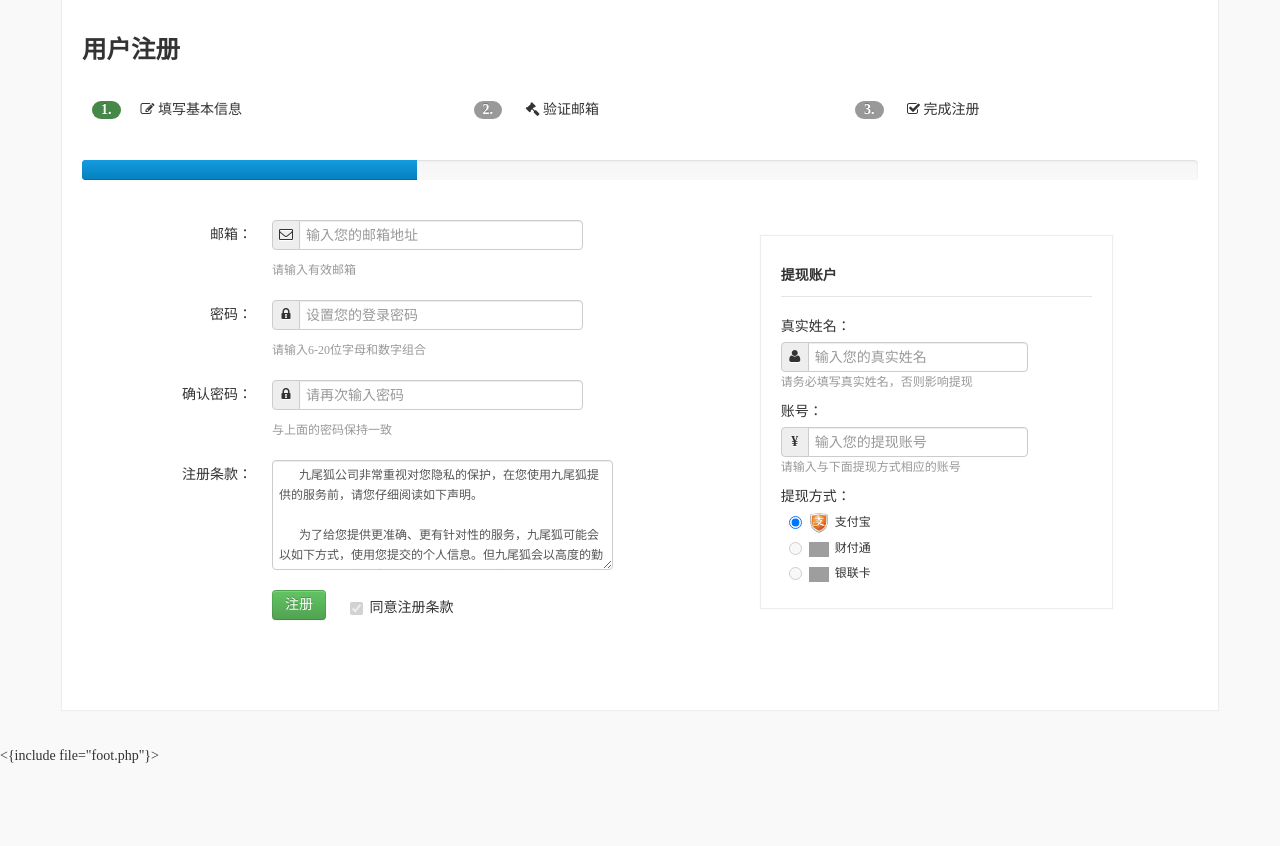
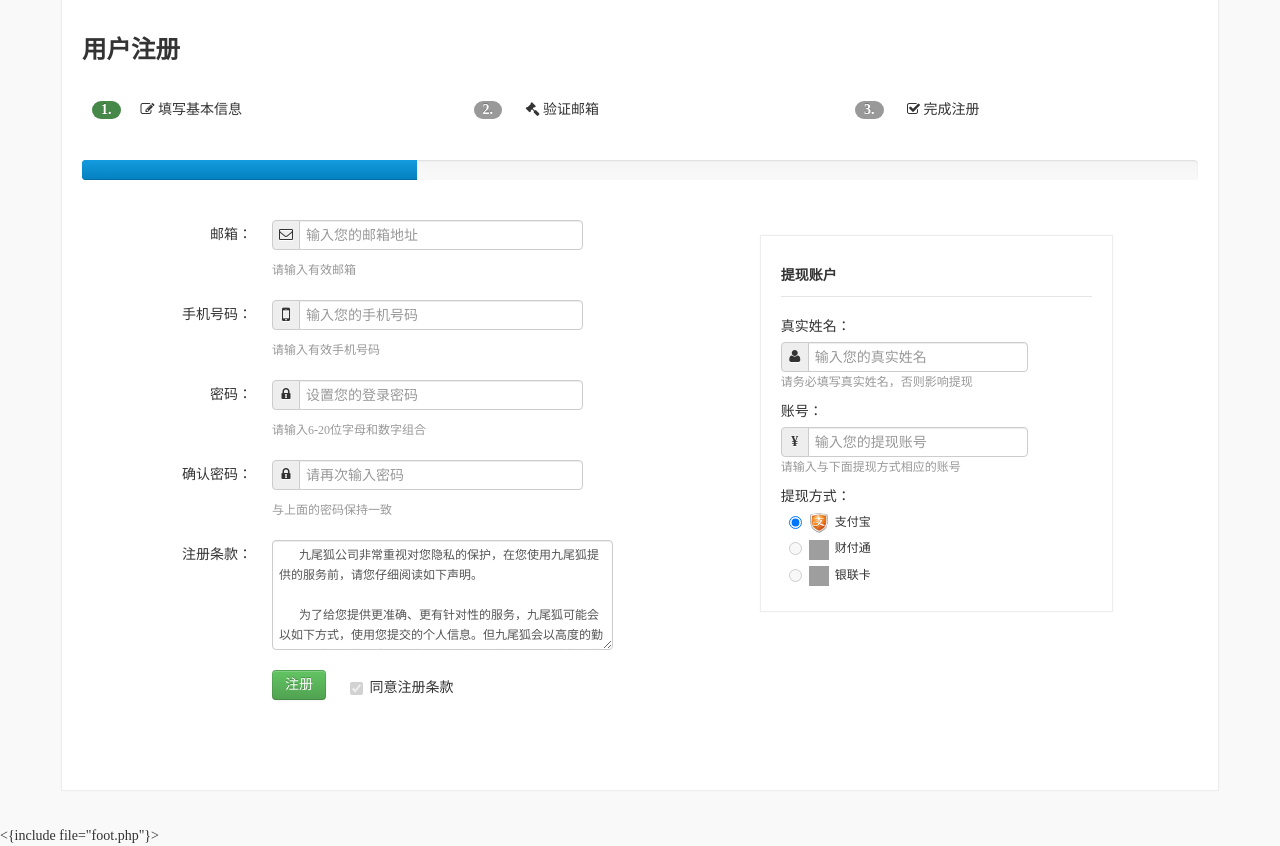
Before and after one commit to admarket/code, a PHP site: page /tpl/signup.php in a window 1280 px wide. Shown: the part 56-902 px from the top of the page. Before the commit the page ends 819 px from the top, so only its background shows below. Run offline with PHP 8.4, Linux system fonts and the light colour scheme; grey boxes are pictures that could not be loaded.

Commit message:
修正找回密码bug，修正用户激活邮件bug，添加手机号码注册信息

```diff
--- a/controller/ctrade.php
+++ b/controller/ctrade.php
@@ -15,6 +15,8 @@ class ctrade extends spController
 		$product=$this->spArgs("product");
 		$price=intval($this->spArgs("price"));
 		$number=intval($this->spArgs("number"));
+		$startTime = time();  // 当前时间戳
+   		$endTime = strtotime("+'.$number.' days", $startTime);  // 30天后的时间戳
 		$buyer=$_SESSION['user']['id'];
 		$seller=$this->spArgs("seller");
 		$newTrade = array(
@@ -22,6 +24,7 @@ class ctrade extends spController
                         "product" => $product,
                         "price" => $price,
                         "number" => $number ,
+                        "endTime" =>date("Y-m-d H:i:s", $endTime), // 格式化日期
                         "buyer" => $buyer,
                         "seller"=>$seller
                 );
@@ -41,6 +44,8 @@ class ctrade extends spController
 			$adCheck=$user->find($conditions);
 			if($adCheck["state"]==1){
 				echo '该广告位已经出售，请选择其他广告位';
+			}else if($product=""||$product==0){
+				echo '请先添加您的产品！';
 			}else{
 				//更新广告位状态为出售
 				 $newrow = array(
--- a/controller/main.php
+++ b/controller/main.php
@@ -44,7 +44,7 @@ class main extends spController
                 $mail = spClass('spEmail');
                 $email=$this->spArgs("email"); // 用spArgs接收spUrl传过来的email
                 $emailx=$this->encryptEmail($email);
-                $address="http://www.eadmarket.com/active_member.html?ticket=".$emailx;
+                $address="http://".$_SERVER['SERVER_NAME'].spUrl('cuser', 'verify')."?ticket=".$emailx;
                 $addition="<p>此邮件为系统自动发送的邮件，请勿直接回复</p>";
                 $mailsubject = "广告市场注册验证邮箱";//邮件主题
                 $mailbody = "<h4> 请点击下面验证地址进行验证：</h4>"."<p> <a href=".$address.">".$address."<a></p>".$addition;//邮件内容
--- a/controller/sub.php
+++ b/controller/sub.php
@@ -1,6 +1,12 @@
 <?php
 class sub extends spController
 {
+     public function __construct(){
+        parent::__construct(); // 要先启动父类的构造函数
+        if($_SESSION['user']==""){
+            $this->jump(spUrl('main', 'login'));
+        }
+    }
     function dashboard(){
         if($_SESSION['user']['type']==0){
             $this->jump(spUrl('sub', 'product')); // 跳转到首页
--- a/tpl/detail.php
+++ b/tpl/detail.php
@@ -272,7 +272,7 @@
                               $.msg('购买成功！','color:green;');
                               location.reload();
                             }else{
-                              $.msg('网络原因导致购买失败！');
+                              $.msg(data);
                             }
                          }else{
                             $.msg('发送请求失败！');
--- a/tpl/signup.php
+++ b/tpl/signup.php
@@ -47,9 +47,19 @@
                         <div class="input-prepend">
                           <span class="add-on"><i class="icon-envelope"></i></span>
                           <input id="email" type="text" placeholder="输入您的邮箱地址" class="input-xlarge">
-                          <i class="icon-ok ok" id="email-ok" style="">dfs</i>
                         </div>
                         <p class="help-block" id="email-msg">请输入有效邮箱</p>
+                      </div>
+                </div>
+                <div  class="control-group">
+                      <!-- Text input-->
+                      <label class="control-label" for="input01">手机号码：</label>
+                      <div class="controls">
+                        <div class="input-prepend">
+                          <span class="add-on"><i class="icon-mobile-phone icon-large"></i></span>
+                          <input id="phone" type="text" placeholder="输入您的手机号码" class="input-xlarge">
+                        </div>
+                        <p class="help-block" id="phone-msg">请输入有效手机号码</p>
                       </div>
                 </div>
                 <div class="control-group">
@@ -164,17 +174,17 @@
                   <div class="span5">
                     <label class="radio" style="font-size:12px;">
                       <input type="radio" name="payment" id="payment1" value="0" checked>
-                      <img src="/img/alipay.ico" width="20px" height="20px"/>
+                      <img src="/img/alipay.ico" width="20" height="20" style="width:20px;height:20px;"/>
                       &nbsp;支付宝&nbsp;
                     </label>
                     <label class="radio" style="font-size:12px;">
-                      <img src="/img/tenpay.ico" width="20px" height="20px"/>
+                      <img src="/img/tenpay.ico" width="20" height="20" style="width:20px;height:20px;"/>
                       <input type="radio" name="payment" id="payment2" value="1" disabled="disabled">
                       &nbsp;财付通&nbsp;
                     </label>
                     <label class="radio" style="font-size:12px;">
                     <input type="radio" name="payment" id="payment3" value="2"  disabled="disabled">
-                    <img src="/img/Unionpay.ico" width="20" height="20"/>
+                    <img src="/img/Unionpay.ico" width="20" height="20" style="width:20px;height:20px;"/>
                     &nbsp;银联卡&nbsp;
                     </label>
                   </div>
@@ -214,6 +224,7 @@
       var repasswordcheck=false;
       var namecheck=false;
       var accountcheck=false;
+      var phonecheck=false;
       function checkEmail(){
         if($.trim($("#email").val())==""){
                       $("#email-msg").html("邮箱不能为空！");
@@ -228,15 +239,42 @@
             return false;
         }else{
 
-          $.post("<{spUrl c=cuser a=isExist}>", { email: $.trim($("#email").val())},
+          $.post("<{spUrl c=cuser a=isExistEmail}>", { email: $.trim($("#email").val())},
              function(data){
                if(data=="1"){
                   $("#email-msg").html("该邮箱已经被注册！");
                   $("#email-msg").css("color","red");
                   return false;
                }else{
-                  $('#email-ok').css("display","inline");
                   emailcheck=true;
+                  return true;
+               }
+             });
+        }
+       }
+      }
+      function checkPhone(){
+        if($.trim($("#phone").val())==""){
+                      $("#phone-msg").html("手机号码不能为空！");
+                      $("#phone-msg").css("color","red");
+                       return false;
+                  }
+       else{
+        var reg =  /^[1][0-9]\d{9}$/;
+        if(!reg.test($.trim($("#phone").val()))){
+            $("#phone-msg").html("手机号码格式不正确！");
+            $("#phone-msg").css("color","red");
+            return false;
+        }else{
+
+          $.post("<{spUrl c=cuser a=isExistPhone}>", { phone: $.trim($("#phone").val())},
+             function(data){
+               if(data=="1"){
+                  $("#phone-msg").html("该手机号码已经被注册！");
+                  $("#phone-msg").css("color","red");
+                  return false;
+               }else{
+                  phonecheck=true;
                   return true;
                }
              });
@@ -323,6 +361,14 @@
           $("#email-msg").html("请输入有效邮箱");
           $("#email-msg").css("color","#999");
          });
+      $("#phone").blur(function(){//验证
+        checkPhone();
+      });
+      $("#phone").focus(function(){//恢复初始状态
+          phonecheck=false;
+          $("#phone-msg").html("请输入有效手机号码");
+          $("#phone-msg").css("color","#999");
+         });
 
       $("#password").blur(function(){//验证
         checkPassword();
@@ -365,14 +411,15 @@
           checkRepassword();
           checkName();
           checkAccount();
-          if(emailcheck&&passwordcheck&&repasswordcheck&&namecheck&&accountcheck){//如果检查通过
+          checkPhone();
+          if(emailcheck&&phonecheck&&passwordcheck&&repasswordcheck&&namecheck&&accountcheck){//如果检查通过
 
             $("#btn-register").button('loading');
             $(".bar").animate({
                     width: "66%"
                   }, 1000 );
              $("#second").attr("class",'badge badge-success');
-            $.post("<{spUrl c=cuser a=register}>", { email: $.trim($("#email").val()), password:$.trim($("#password").val()),name: $.trim($("#name").val()),account: $.trim($("#account").val()),payment: $('input[name="payment"]:checked').val()},
+            $.post("<{spUrl c=cuser a=register}>", { email: $.trim($("#email").val()),phone: $.trim($("#phone").val()), password:$.trim($("#password").val()),name: $.trim($("#name").val()),account: $.trim($("#account").val()),payment: $('input[name="payment"]:checked').val()},
              function(data){
 
                if(data){
--- a/tpl/user/publisher/admanage.php
+++ b/tpl/user/publisher/admanage.php
@@ -233,7 +233,7 @@
                           <td>
                             <div class="progress tip" style="margin-top:20px;border:solid 1px #ddd;color:#ccc;" title="<{$advertise.process}>%">
                               <div class="bar bar-success" style="width: <{$advertise.process}>%;">
-                               <{$advertise.process}>%
+                               <{$advertise.endTime-$smarty.now}>%
                              </div>
 
                             </div>
@@ -245,7 +245,7 @@
                           <td>
                             <a class="btn btn-mini btn-success copy"
                              data-title="复制以下代码到您的网站" data-placement="top" data-html="true"
-                             data-content='<textarea class="textarea"><div class="admarket_ad" aid="<{$advertise.id}>" id="admarket_box_<{$advertise.id}>"></div>
+                             data-content='<textarea class="textarea"><span class="admarket_ad" style="display:inline;" aid="<{$advertise.id}>" id="admarket_box_<{$advertise.id}>"></span>
                              <script type="text/javascript" id="admarket_shell" src="http://<{$smarty.server.HTTP_HOST}>/?c=cadvertise&a=GetADCode&aid=<{$advertise.id}>"></script>
                              <script type="text/javascript" id="admarket_js_<{$advertise.id}>" src="http://<{$smarty.server.HTTP_HOST}>/js/ad.js?aid=<{$advertise.id}>"></script>
                              </textarea>'>
```
Also changed, not shown: controller/cuser.php (+36 -6 lines), tpl/user/setting.php (+12 -7 lines).
